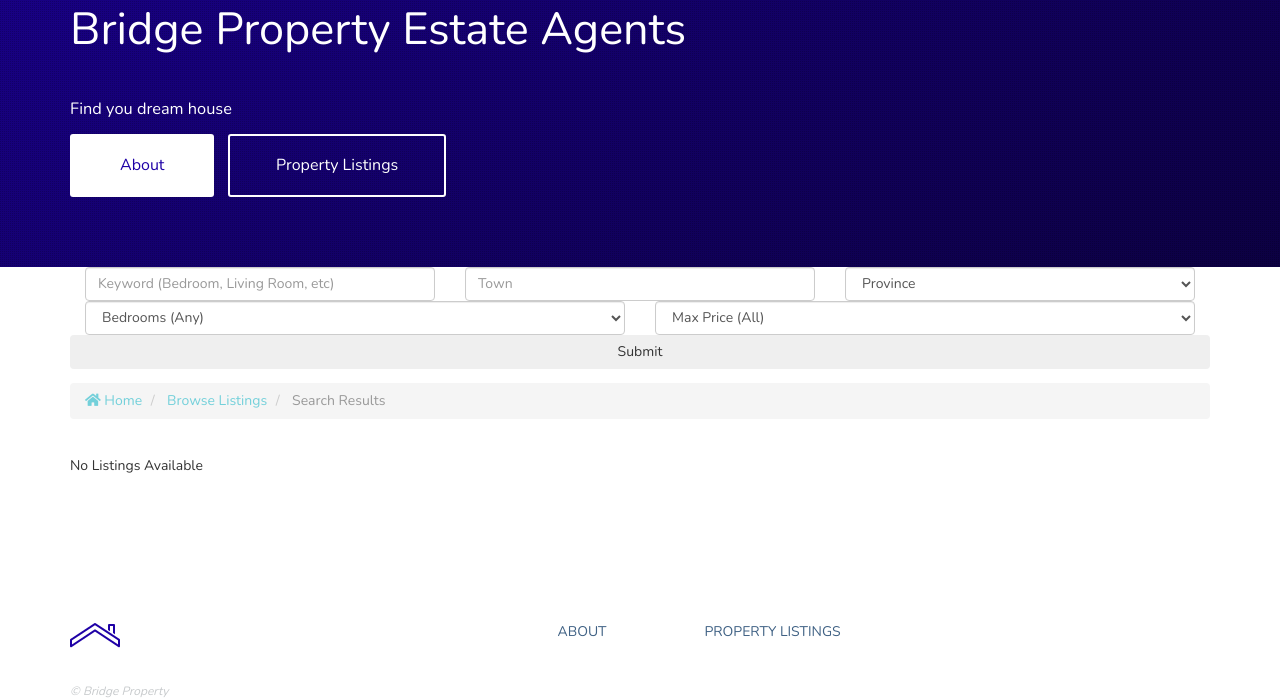
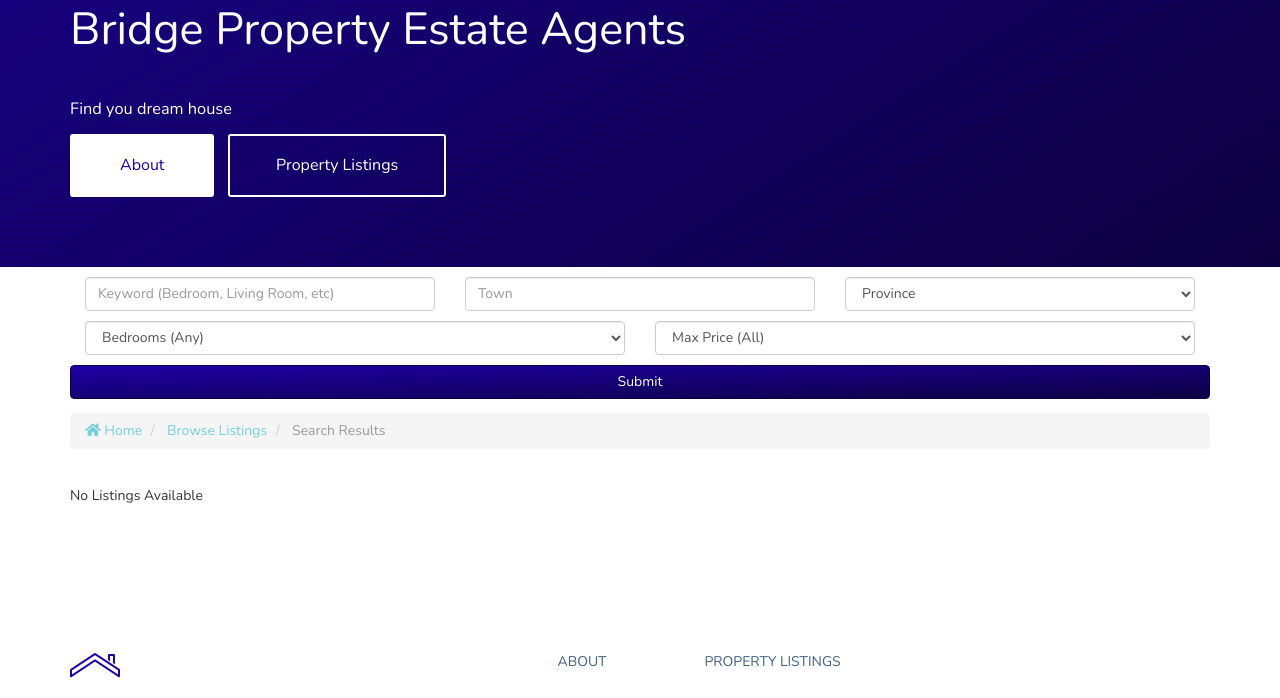
Before and after one commit to FintanMi/bridge-property-estate-agents, a Django app: page /listings/search in a window 1280 px wide. Shown: the part 555-1253 px from the top of the page. Run offline with Django 3.2, Linux system fonts and the light colour scheme; data that the repository does not hold is empty; some libraries are stand-ins or nearby versions.

Commit message:
Styled search form & footer icon is clickable

```diff
--- a/static/css/styles.css
+++ b/static/css/styles.css
@@ -1114,3 +1114,18 @@ Waypoints
 .modal-title {
     color: #0c0042;
 }
+
+/* About Page Team Info */
+.team-photo {
+    border-radius: 50%;
+    width: 280px;
+}
+
+/* Search Page */
+.search-page-form {
+    margin-top: 10px;
+}
+
+.index-btn:hover {
+    color: #fff;
+}
--- a/templates/bridgeproperty/index.html
+++ b/templates/bridgeproperty/index.html
@@ -47,7 +47,7 @@
                 {% for listing in listings %}
                     <div class="col-md-6 col-lg-4 mb-4">
                         <div class="card listing-preview">
-                            <img class="card-img-top" src="{{ listing.photo.url }}" width="350px">
+                            <img class="card-img-top" src="{{ listing.photo.url }}" width="300px">
                             <div class="card-img-overlay">
                                 <h2>
                                     <span class="badge badge-secondary text-white">&euro;{{ listing.price | intcomma }}</span>
--- a/templates/includes/footer.html
+++ b/templates/includes/footer.html
@@ -4,7 +4,7 @@
         <div class="row">
             <div class="col-md-5">
                 <h1 class="footer-logo">
-                    <img src="{% static 'img/iconroof.png' %}" alt="Footer Logo">
+                    <a href="{% url 'index' %}"><img src="{% static 'img/iconroof.png' %}" alt="Footer Logo"></a>
                 </h1>
                 <p><em>&copy; Bridge Property</em></p>
             </div>
--- a/templates/listings/search.html
+++ b/templates/listings/search.html
@@ -2,25 +2,25 @@
 {% load humanize %}
 {% block title %} | Search {% endblock %}
 {% block content %}
-<section id="showcase-inner" class="showcase-search text-white py-5">
+<section id="showcase-inner" class="showcase-search text-white py-5 search-page-form">
     <div class="container">
         <div class="row text-center">
             <div class="col-md-12">
                 <form action="{% url 'search' %}">
                     <!-- Form Row 1 -->
                     <div class="form-row">
-                        <div class="col-md-4 mb-3">
+                        <div class="col-md-4 mb-3 kw">
                             <label class="sr-only">Keywords</label>
                             <input type="text" name="keywords" class="form-control"
                                 placeholder="Keyword (Bedroom, Living Room, etc)">
                         </div>
 
-                        <div class="col-md-4 mb-3">
+                        <div class="col-md-4 mb-3 town">
                             <label class="sr-only">Town</label>
                             <input type="text" name="town" class="form-control" placeholder="Town">
                         </div>
 
-                        <div class="col-md-4 mb-3">
+                        <div class="col-md-4 mb-3 province">
                             <label class="sr-only">Province</label>
                             <select name="province" class="form-control">
                                 <option selected="true" disabled="disabled">Province</option>
@@ -32,7 +32,7 @@
                     </div>
                     <!-- Form Row 2 -->
                     <div class="form-row">
-                        <div class="col-md-6 mb-3">
+                        <div class="col-md-6 mb-3 bedrooms">
                             <label class="sr-only">Bedrooms</label>
                             <select name="bedrooms" class="form-control">
                                 <option selected="true" disabled="disabled">Bedrooms (Any)</option>
@@ -50,7 +50,7 @@
                             </select>
                         </div>
                     </div>
-                    <button class="btn btn-secondary btn-block mt-4" type="submit">Submit</button>
+                    <button class="btn btn-secondary btn-block mt-4 index-btn" type="submit">Submit</button>
                 </form>
             </div>
         </div>
@@ -122,7 +122,7 @@
                             </div>
                         </div>
                         <hr>
-                        <a href="{% url 'listing' listing.id %}" class="btn btn-primary btn-block">More Info</a>
+                        <a href="{% url 'listing' listing.id %}" class="btn btn-primary btn-block btn-info">More Info</a>
                     </div>
                 </div>
             </div>
```
Also changed, not shown: templates/bridgeproperty/about.html (+4 -4 lines), templates/listings/listings.html (+0 -32 lines).
